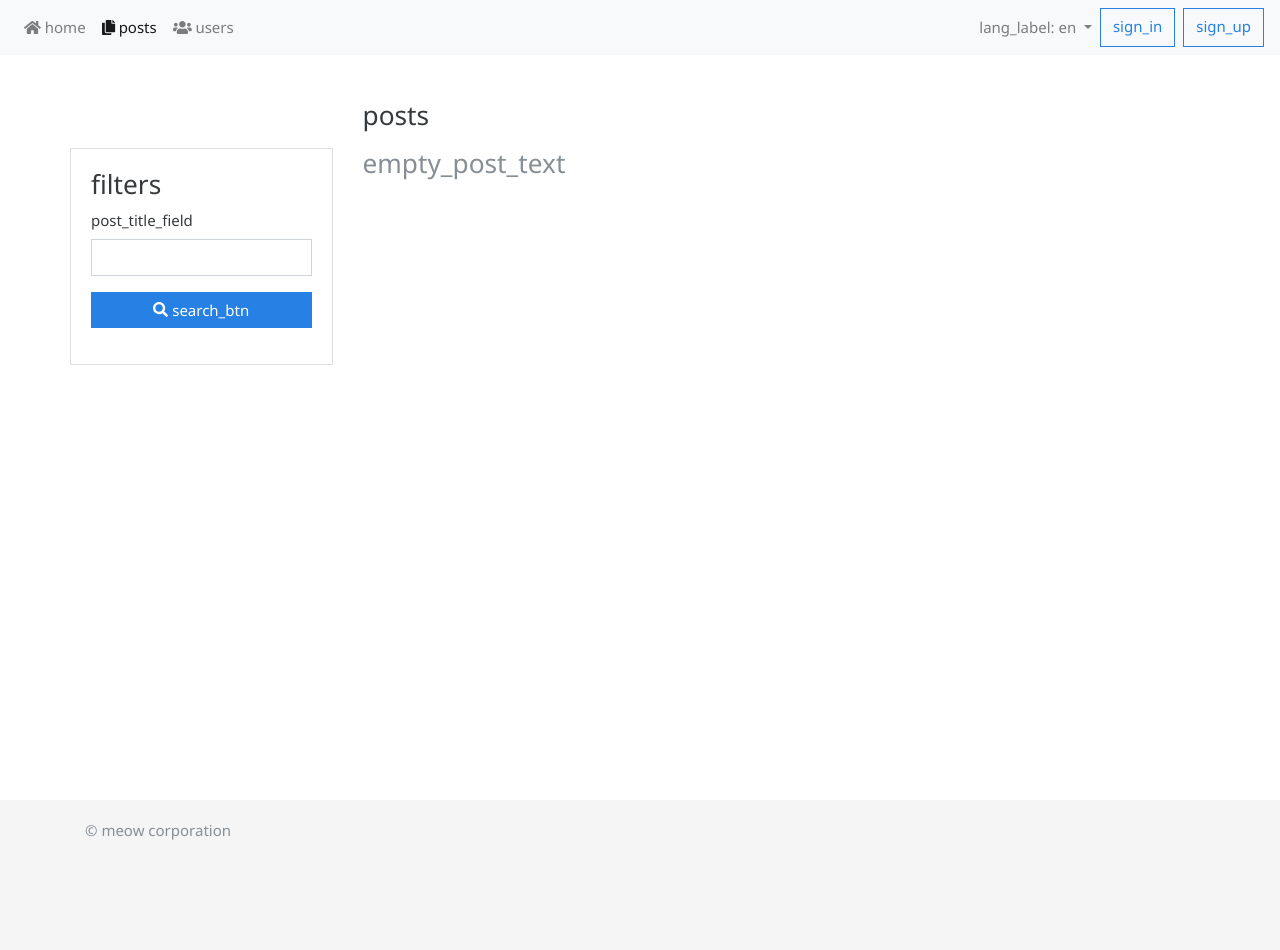
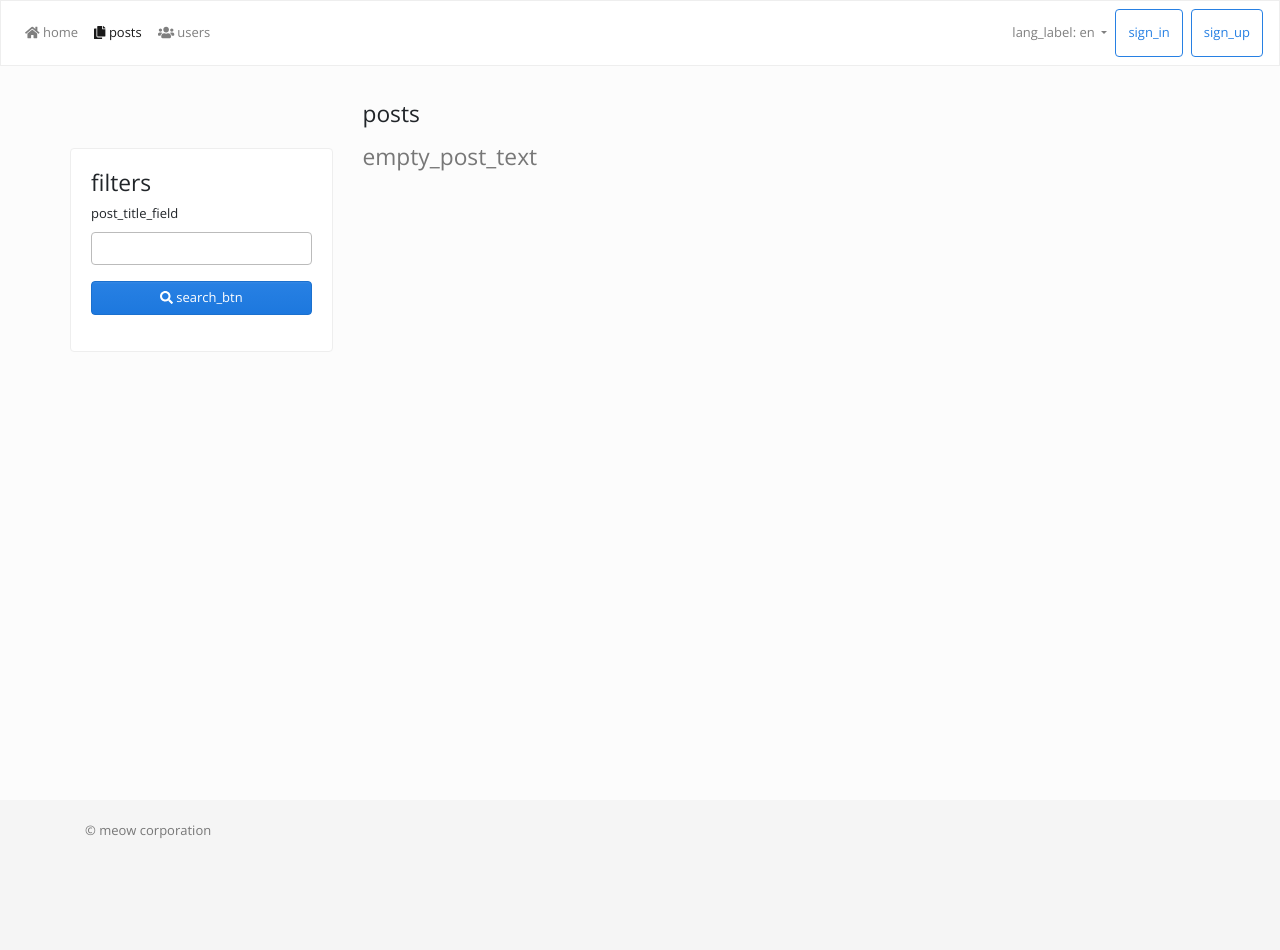
Before and after one commit to deljus/blog, a Django app: page /posts/ in a window 1280 px wide. Run offline with Django 3.2, Linux system fonts and the light colour scheme; data that the repository does not hold is empty; style sheets or scripts are compiled from the project's sources; some libraries are stand-ins or nearby versions.

Commit message:
added new styles

```diff
--- a/assets/styles/bootwatch/_bootswatch.scss
+++ b/assets/styles/bootwatch/_bootswatch.scss
@@ -1,39 +1,134 @@
-// Cosmo 4.3.1
+// Simplex 4.3.1
 // Bootswatch
 
 
 // Variables ===================================================================
 
-$web-font-path: "https://fonts.googleapis.com/css?family=Source+Sans+Pro:300,400,700&display=swap" !default;
+$web-font-path: "https://fonts.googleapis.com/css?family=Open+Sans:400,700&display=swap" !default;
 @import url($web-font-path);
+
+@mixin btn-shadow($color){
+  @include gradient-y-three-colors(lighten($color, 3%), $color, 6%, darken($color, 3%));
+  filter: none;
+  border: 1px solid darken($color, 6.5%);
+}
 
 // Navbar ======================================================================
 
+.navbar {
+  border-width: 1px;
+  border-style: solid;
+
+  &-fixed-top {
+    border-width: 0 0 1px 0;
+  }
+
+  &-fixed-bottom {
+    border-top-width: 1px 0 0 0;
+    border-style: solid;
+  }
+}
+
+.bg-primary {
+  background-color: $primary !important;
+  border-color: darken($primary, 6.5%) !important;
+}
+
+.bg-dark {
+  border-color: darken($dark, 6.5%) !important;
+}
+
+.bg-light {
+  border-color: darken(#fff, 6.5%);
+}
+
 // Buttons =====================================================================
+
+.btn-primary,
+.btn-primary:hover {
+  @include btn-shadow($primary);
+}
+
+.btn-secondary,
+.btn-secondary:hover {
+  @include btn-shadow($secondary);
+}
+
+.btn-secondary:focus,
+.btn-secondary:not([disabled]):not(.disabled):active,
+.btn-secondary:not([disabled]):not(.disabled).active {
+  box-shadow: 0 0 0 0.2rem rgba($gray-200, 0.5);
+}
+
+.btn-success,
+.btn-success:hover {
+  @include btn-shadow($success);
+}
+
+.btn-info,
+.btn-info:hover {
+  @include btn-shadow($info);
+}
+
+.btn-warning,
+.btn-warning:hover {
+  @include btn-shadow($warning);
+}
+
+.btn-danger,
+.btn-danger:hover {
+  @include btn-shadow($danger);
+}
+
+.btn-dark,
+.btn-dark:hover {
+  @include btn-shadow($dark);
+}
+
+.btn-light,
+.btn-light:hover {
+  @include btn-shadow($light);
+}
+
+.btn-outline-secondary {
+  border-color: $gray-400;
+  color: $gray-400;
+
+  &:hover {
+    background-color: $gray-400;
+    color: $white;
+  }
+}
 
 // Typography ==================================================================
 
-body {
-  -webkit-font-smoothing: antialiased;
+.text-secondary {
+  color: $gray-700 !important;
 }
 
 // Tables ======================================================================
 
 // Forms =======================================================================
 
-// Navs ========================================================================
+legend,
+label {
+  color: $headings-color;
+}
+
+// Navs =======================================================================
+
+.breadcrumb {
+  border: 1px solid darken(#fff, 6.5%);
+}
+
+.pagination {
+  .page-link:hover {
+    text-decoration: none;
+  }
+}
 
 // Indicators ==================================================================
 
 // Progress bars ===============================================================
 
-.progress {
-  @include box-shadow(none);
-
-  .progress-bar {
-    font-size: 8px;
-    line-height: 8px;
-  }
-}
-
 // Containers ==================================================================
--- a/assets/styles/bootwatch/_variables.scss
+++ b/assets/styles/bootwatch/_variables.scss
@@ -1,4 +1,4 @@
-// Cosmo 4.3.1
+// Simplex 4.3.1
 // Bootswatch
 
 //
@@ -7,62 +7,102 @@
 
 $white:    #fff !default;
 $gray-100: #f8f9fa !default;
-$gray-200: #e9ecef !default;
-$gray-300: #dee2e6 !default;
-$gray-400: #ced4da !default;
+$gray-200: #ddd !default;
+$gray-300: #ccc !default;
+$gray-400: #bbb !default;
 $gray-500: #adb5bd !default;
-$gray-600: #868e96 !default;
-$gray-700: #495057 !default;
+$gray-600: #777 !default;
+$gray-700: #444 !default;
 $gray-800: #373a3c !default;
 $gray-900: #212529 !default;
 $black:    #000 !default;
 
 $blue:    #2780E3 !default;
 $indigo:  #6610f2 !default;
-$purple:  #613d7c !default;
+$purple:  #9B479F !default;
 $pink:    #e83e8c !default;
-$red:     #FF0039 !default;
-$orange:  #f0ad4e !default;
-$yellow:  #FF7518 !default;
-$green:   #3FB618 !default;
+$red:     #D9230F !default;
+$orange:  #D9831F !default;
+$yellow:  #ffc107 !default;
+$green:   #469408 !default;
 $teal:    #20c997 !default;
-$cyan:    #9954BB !default;
+$cyan:    #029ACF !default;
 
 $primary:       $blue !default;
-$secondary:     $gray-800 !default;
+$secondary:     $white !default;
 $success:       $green !default;
 $info:          $cyan !default;
-$warning:       $yellow !default;
-$danger:        $red !default;
-$light:         $gray-100 !default;
+$warning:       $purple !default;
+$danger:        $orange !default;
+$light:         $white !default;
 $dark:          $gray-800 !default;
-
-// Options
-
-$enable-rounded: false !default;
 
 // Body
 
-$body-color:    $gray-800 !default;
+$body-bg:                   #FCFCFC !default;
 
 // Fonts
 
-$font-family-sans-serif: "Segoe UI", "Source Sans Pro", Calibri, Candara, Arial, sans-serif !default;
+$font-family-sans-serif:      "Open Sans", -apple-system, BlinkMacSystemFont, "Segoe UI", Roboto, "Helvetica Neue", Arial, sans-serif, "Apple Color Emoji", "Segoe UI Emoji", "Segoe UI Symbol" !default;
 
-$font-size-base: 0.9375rem !default;
+$font-size-base:              0.8125rem !default;
 
-$headings-font-weight:   300 !default;
+// Dropdowns
+
+$dropdown-link-hover-color:         $white !default;
+$dropdown-link-hover-bg:            $primary !default;
+
+// Navs
+
+$nav-link-padding-y:                .9rem !default;
+$nav-link-disabled-color:           $gray-400 !default;
+
+$nav-tabs-border-color:             darken(#fff, 6.5%) !default;
 
 // Navbar
 
-$navbar-dark-hover-color:           rgba($white,1) !default;
+$navbar-dark-color:                 rgba($white,.75) !default;
+$navbar-dark-hover-color:           $white !default;
 
-$navbar-light-hover-color:          rgba($black,.9) !default;
+// Pagination
 
-// Alerts
+$pagination-border-color:           $nav-tabs-border-color !default;
 
-$alert-border-width:                0 !default;
+$pagination-hover-color:            $white !default;
+$pagination-hover-bg:               $primary !default;
+$pagination-hover-border-color:     $primary !default;
+
+$pagination-disabled-color:         $gray-400 !default;
+$pagination-disabled-border-color:  $pagination-border-color !default;
+
+// Jumbotron
+
+$jumbotron-bg:                      $nav-tabs-border-color !default;
+
+// Cards
+
+$card-border-color:                 $nav-tabs-border-color !default;
+
+// Popovers
+
+$popover-border-color:              $nav-tabs-border-color !default;
+
+// Modals
+
+$modal-content-border-color:        $nav-tabs-border-color !default;
+
+$modal-header-border-color:         $nav-tabs-border-color !default;
 
 // Progress bars
 
-$progress-height:               0.5rem !default;
+$progress-bar-color:                $primary !default;
+
+// List group
+
+$list-group-border-color:           $nav-tabs-border-color !default;
+
+$list-group-disabled-bg:            $nav-tabs-border-color !default;
+
+// Breadcrumbs
+
+$breadcrumb-bg:                     $white !default;
--- /dev/null
+++ b/assets/styles/chat.scss
@@ -0,0 +1,54 @@
+$top_height: 70px;
+$bottom_height: 10px;
+$form-height: 100px;
+
+.chat-container {
+  height: calc(100vh - #{$top_height} - #{$bottom_height});
+  margin-top: $top_height;
+  margin-bottom: $bottom_height;
+}
+
+::-webkit-scrollbar {
+  width: 5px;
+}
+
+::-webkit-scrollbar-track {
+  width: 5px;
+  background: #f5f5f5;
+}
+
+::-webkit-scrollbar-thumb {
+  width: 1em;
+  background-color: #ddd;
+  outline: 1px solid slategrey;
+  border-radius: 1rem;
+}
+
+.text-small {
+  font-size: 0.9rem;
+}
+
+.messages-box {
+  overflow-y: scroll;
+  height: calc(100vh - #{$top_height} - #{$bottom_height});
+}
+.chat-box {
+  overflow-y: scroll;
+  height: calc(100vh - #{$top_height} - #{$bottom_height} - #{$form-height});
+}
+
+.rounded-lg {
+  border-radius: 0.5rem;
+}
+
+input::placeholder {
+  font-size: 0.9rem;
+  color: #999;
+}
+
+#message-form{
+  position: absolute;
+  bottom: 0;
+  left: 0;
+  width: 100%;
+}
--- a/assets/styles/custom.scss
+++ b/assets/styles/custom.scss
@@ -3,7 +3,7 @@
     min-height: 100vh;
 }
 
-html, body {
+body {
     height: 100%;
 }
 
--- a/assets/styles/main.scss
+++ b/assets/styles/main.scss
@@ -7,3 +7,4 @@
 @import './pages/index';
 @import './pages/profile';
 @import './custom';
+@import './chat';
--- a/posts/urls.py
+++ b/posts/urls.py
@@ -1,6 +1,5 @@
 from django.urls import path
 from . import views
-from django.contrib.auth.decorators import login_required
 
 app_name = 'posts'
 
--- a/templates/navbar.html
+++ b/templates/navbar.html
@@ -20,7 +20,7 @@
                 {% trans 'users' %}
             </a>
             {% if user.is_authenticated %}
-            <a class="btn {% if url_name == 'posts:create_post' %}btn-primary{% else %}btn-outline-primary{% endif %} ml-md-4" href="{% url 'posts:create_post' %}">
+            <a class="btn {% if url_name == 'posts:create_post' %}btn-primary{% else %}btn-outline-primary{% endif %} ml-md-4 d-flex align-items-center" href="{% url 'posts:create_post' %}">
                 <i class="fas fa-edit"></i>
                 {% trans 'crete_post' %}
             </a>
@@ -60,9 +60,9 @@
                             <i class="fas fa-user"></i>
                         {% trans 'profile' %}
                         </a>
-                            <a class="dropdown-item {% if url_name == 'posts:user_posts' %}active{% endif %}" href="{% url 'posts:user_posts' %}">
+                        <a class="dropdown-item {% if url_name == 'posts:user_posts' %}active{% endif %}" href="{% url 'posts:user_posts' %}">
                             <i class="fas fa-database"></i>
-                        {% trans 'user_all_posts' %}
+                            {% trans 'user_all_posts' %}
                         </a>
                         <a class="dropdown-item" href="{% url 'logout' %}">
                             <i class="fas fa-sign-out-alt"></i>
@@ -72,10 +72,10 @@
                 </li>
             </ul>
             {% else %}
-            <a href="{% url 'login' %}" type="button" class="btn btn-outline-primary mb-2 mb-md-0">
+            <a href="{% url 'login' %}" type="button" class="btn btn-outline-primary mb-2 mb-md-0 d-flex align-items-center">
                 {% trans 'sign_in' %}
             </a>
-            <a href="{% url 'accounts:registration' %}" type="button" class="btn btn-outline-primary ml-md-2">
+            <a href="{% url 'accounts:registration' %}" type="button" class="btn btn-outline-primary ml-md-2 d-flex align-items-center">
                 {% trans 'sign_up' %}
             </a>
             {% endif %}
```
Also changed, not shown: templates/pages/chat.html (added, +184 -0 lines), assets/js/chat.js (added), locale/en/LC_MESSAGES/django.po, locale/ru/LC_MESSAGES/django.po.
